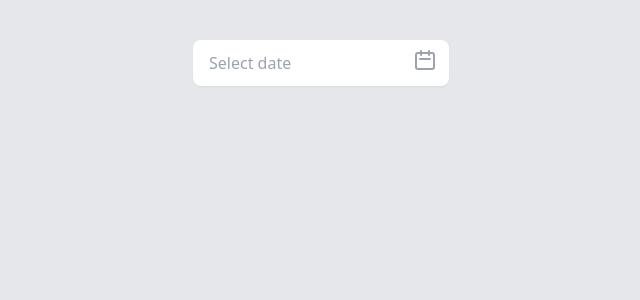
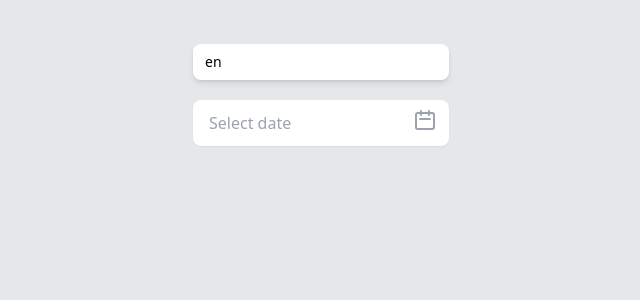
Before and after one commit to mikepage/headlessui-datepicker, a React (Create React App) app: page / in a window 1280 px wide. Shown: the top 300 px of the page, without its empty margins (319-959 px from the left). Built offline with nearby package versions, Linux system fonts and the light colour scheme.

Commit message:
feat: update locale select

```diff
--- a/src/App.tsx
+++ b/src/App.tsx
@@ -1,15 +1,19 @@
 import { useState } from 'react'
 import Datepicker from './components/Datepicker'
+import SelectLocale from './components/SelectLocale'
 
 interface Props {}
 
 const App = (props: Props) => {
-  const [locale] = useState('en')
+  const [locale, setLocale] = useState('en')
 
   return (
     <div className="flex justify-center h-full bg-gray-200">
       <div className="antialiased sans-serif">
         <div className="container px-4 py-2 mx-auto md:py-10">
+          <div className="w-64 mb-5">
+            <SelectLocale locale={locale} setLocale={setLocale} />
+          </div>
           <div className="w-64 mb-5">
             <Datepicker locale={locale} />
           </div>
--- /dev/null
+++ b/src/components/SelectLocale.tsx
@@ -0,0 +1,46 @@
+import { Listbox, Transition } from '@headlessui/react'
+import { Dispatch, Fragment, SetStateAction } from 'react'
+
+interface Props {
+  locale: string
+  setLocale: Dispatch<SetStateAction<string>>
+}
+
+const locales = ['en', 'nl']
+
+const SelectLocale = ({ locale, setLocale }: Props) => {
+  return (
+    <Listbox value={locale} onChange={setLocale}>
+      <div className="relative z-10 mt-1">
+        <Listbox.Button className="relative w-full py-2 pl-3 pr-10 text-left bg-white rounded-lg shadow-md cursor-default focus:outline-none sm:text-sm">
+          {locale}
+        </Listbox.Button>
+        <Transition
+          as={Fragment}
+          leave="transition ease-in duration-100"
+          leaveFrom="opacity-100"
+          leaveTo="opacity-0"
+        >
+          <Listbox.Options className="absolute w-full py-1 mt-1 overflow-auto text-base bg-white rounded-md shadow-md focus:outline-none sm:text-sm">
+            {locales.map((locale, index) => (
+              <Listbox.Option
+                key={index}
+                value={locale}
+                className={({ active }) =>
+                  `${
+                    active ? 'text-emerald-900 bg-emerald-100' : 'text-gray-900'
+                  }
+                    relative px-4 py-2 cursor-default select-none`
+                }
+              >
+                {locale}
+              </Listbox.Option>
+            ))}
+          </Listbox.Options>
+        </Transition>
+      </div>
+    </Listbox>
+  )
+}
+
+export default SelectLocale
```
